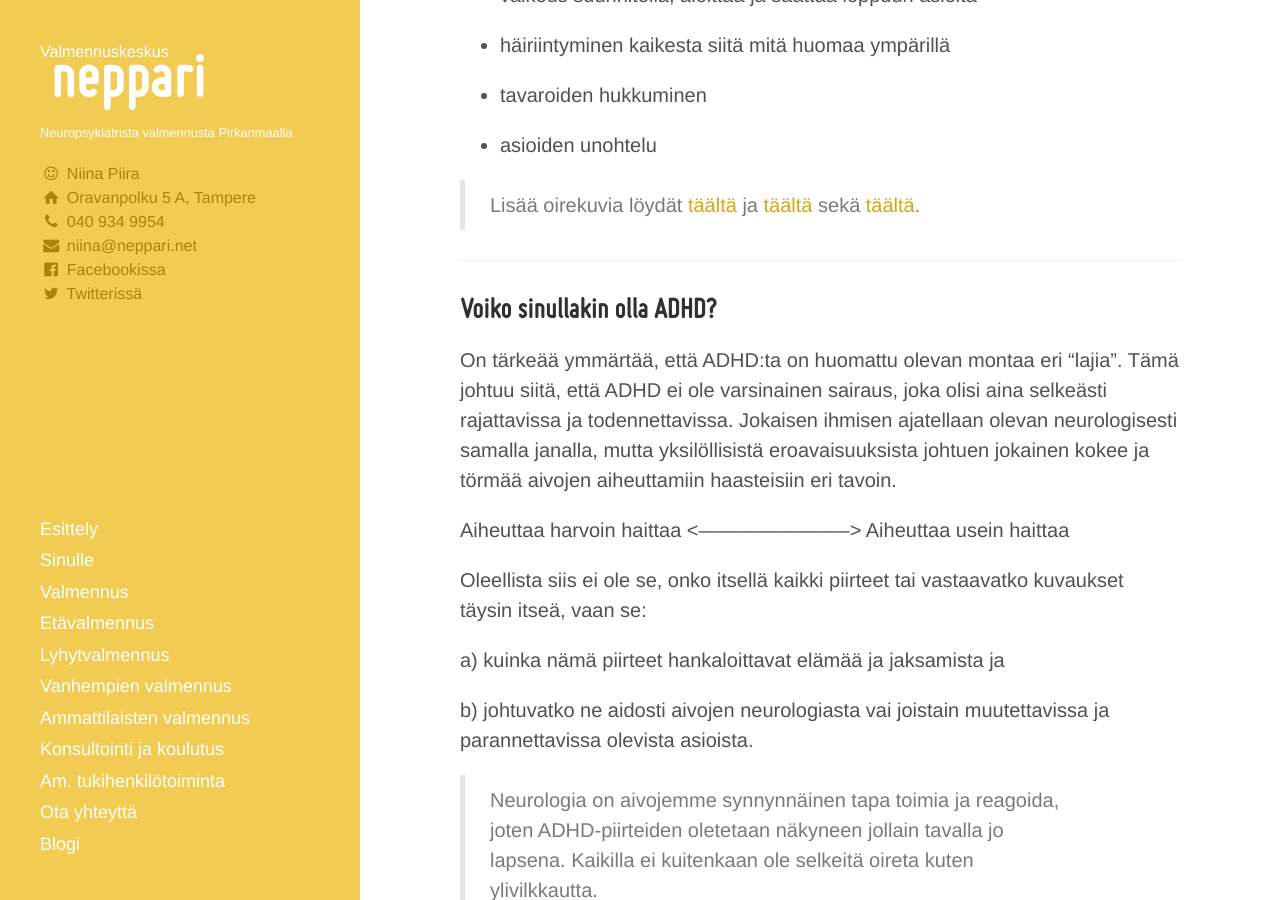
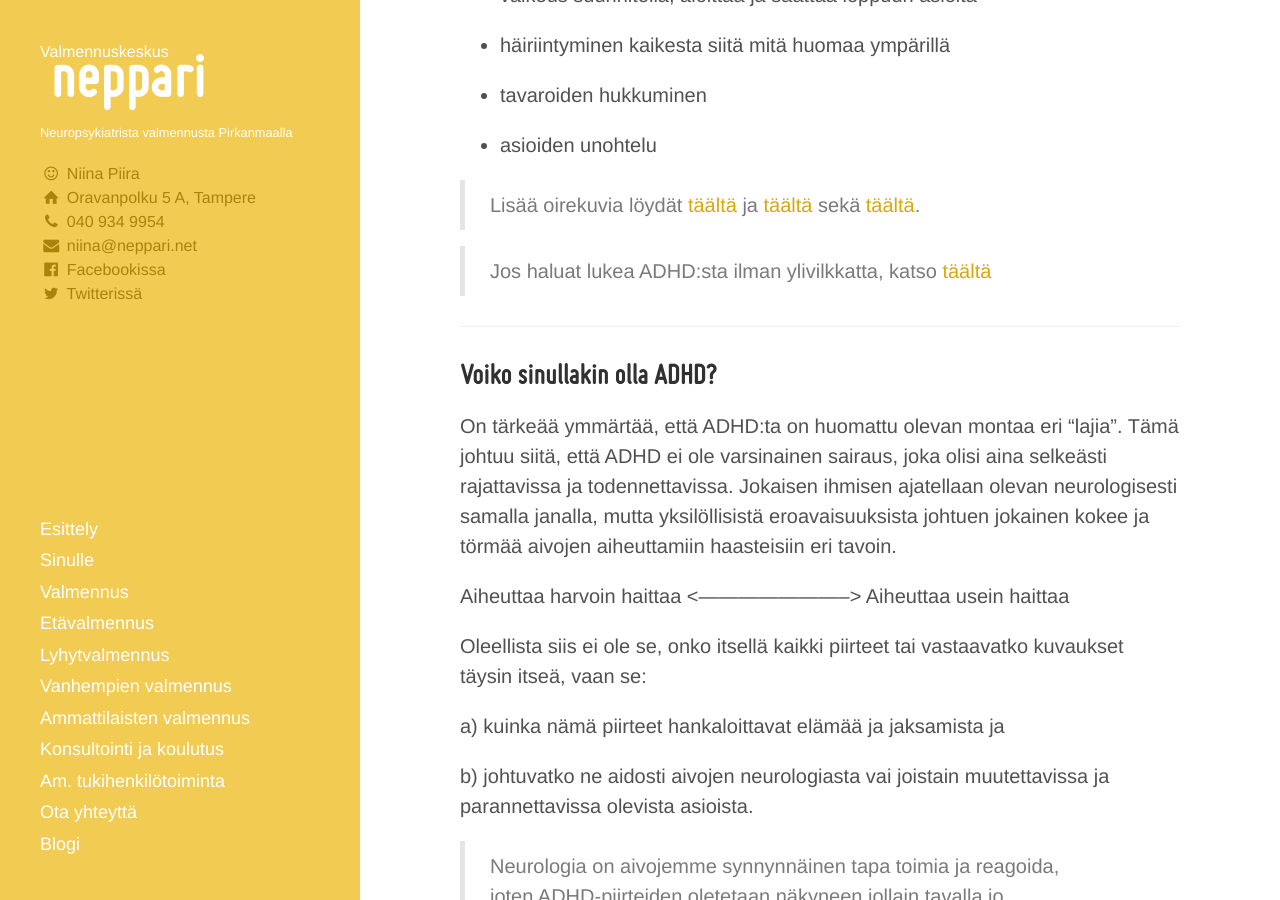
Before and after one commit to niinapiira/neppari.net, a Jekyll site: the page built from pieni-adhd-infopaketti.md, in a window 1280 px wide and 900 px high, scrolled down 909 px. Built offline with Jekyll 4.4.1, drawn with Linux system fonts in a browser that asks for light colours.

Commit message:
Updated pieni-adhd-infopaketti.md

```diff
--- a/pieni-adhd-infopaketti.md
+++ b/pieni-adhd-infopaketti.md
@@ -34,6 +34,8 @@
 - asioiden unohtelu
 
 > Lisää oirekuvia löydät [täältä](http://www.adhd-liitto.fi/adhd-tietoa) ja [täältä](http://adhdtutuksi.fi/) sekä [täältä](http://www.terveyskirjasto.fi/terveyskirjasto/tk.koti?p_artikkeli=dlk00353).
+
+> Jos haluat lukea ADHD:sta ilman ylivilkkatta, katso [täältä](http://adhdtutuksi.fi/add-tarkkaavuushairio-nuorella/)
 
 ___
 
```
